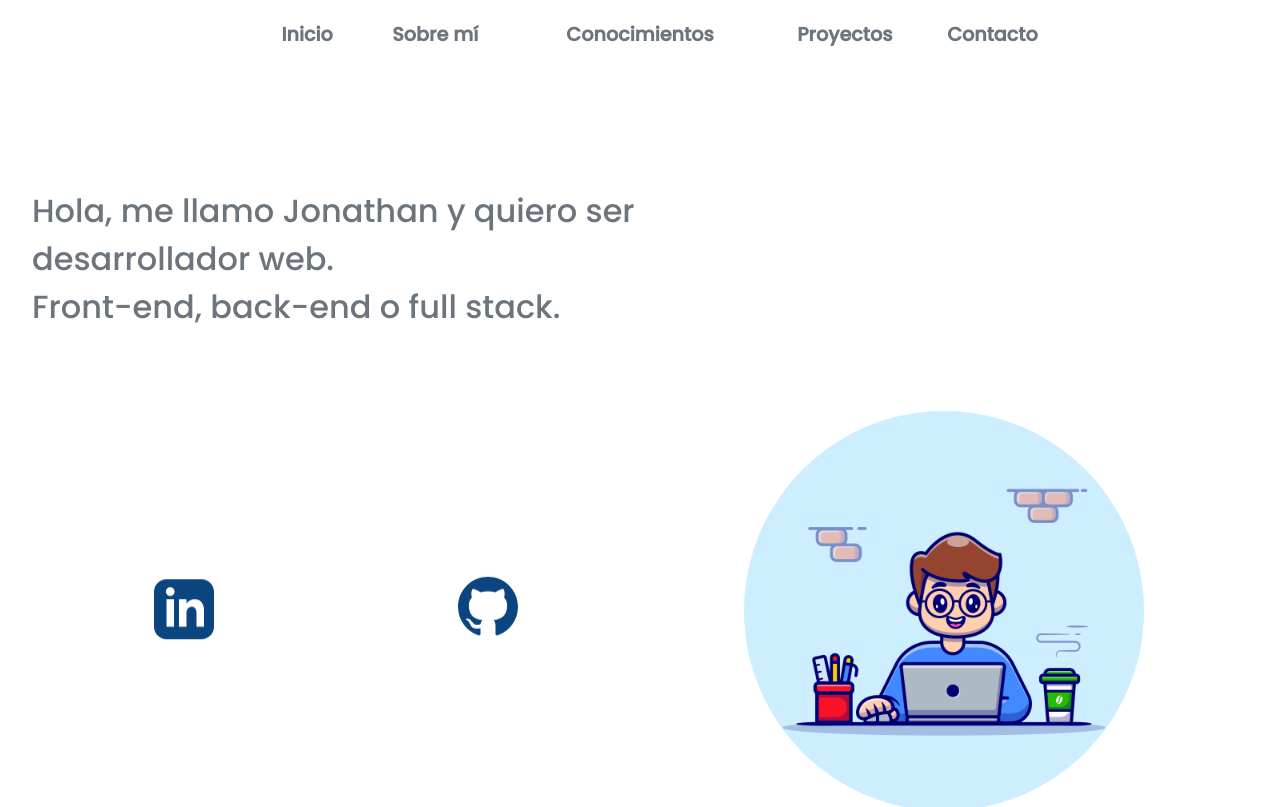
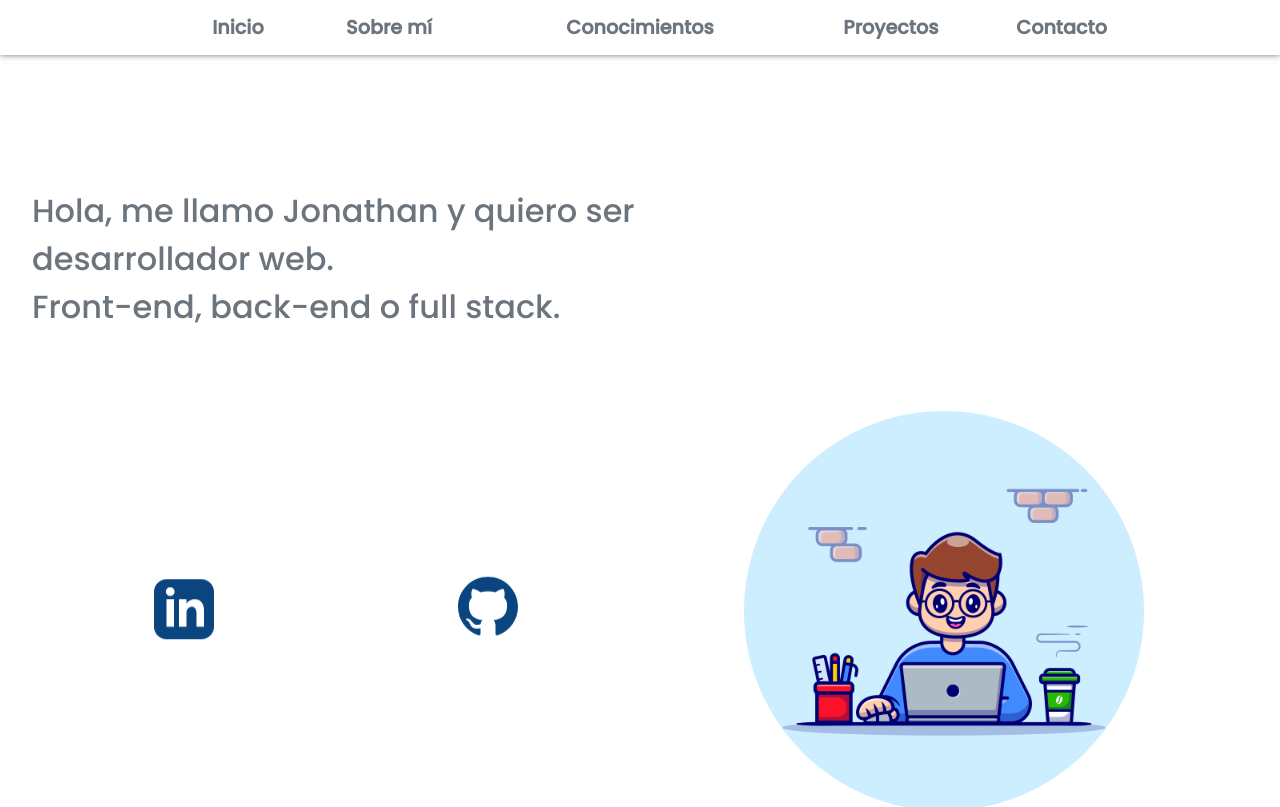
Before and after one commit to shompys/portfolio, a React (Create React App) app: page / in a window 1280 px wide. Shown: the top 807 px of the page. Built offline with nearby package versions, Linux system fonts and the light colour scheme; no server answers.

Commit message:
retoques diseño nav

```diff
--- a/src/components/nav/Nav.css
+++ b/src/components/nav/Nav.css
@@ -106,9 +106,11 @@ header{
 
 @media screen and (min-width: 768px){
     header{
-        background: none;
-        width: 90%;
-        top: 20px;
+        background: rgba(255,255,255, .9);
+        box-shadow: 0px 0px 6px var(--color-gris);
+        /* width: 90%; */
+        /* top: 20px; */
+        padding: .8rem;
         left: 0;
         right: 0;
         margin: auto;
@@ -124,6 +126,7 @@ header{
         transform: translateX(0);
         position: static;
         grid-template-columns: repeat(5, 1fr);
+
         grid-auto-rows: auto;
     }
 
@@ -155,14 +158,14 @@ header{
 @media screen and (min-width: 1024px){
 
     header{
-        width: 80%;
+        /* width: 80%; */
     }
 
 }
 @media screen and (min-width: 1400px){
 
     header{
-        width: 70%;
+         width: 80%;
     }
 
 }
```
Also changed, not shown: 1 other file (tests, documents, lock files or other folders).
